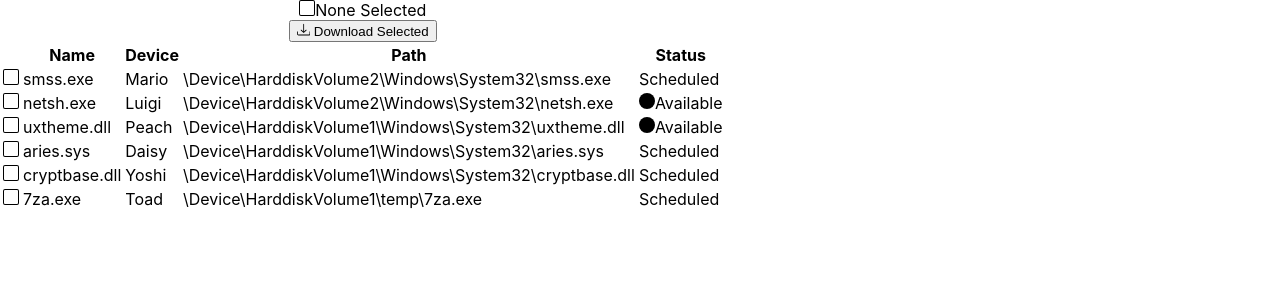
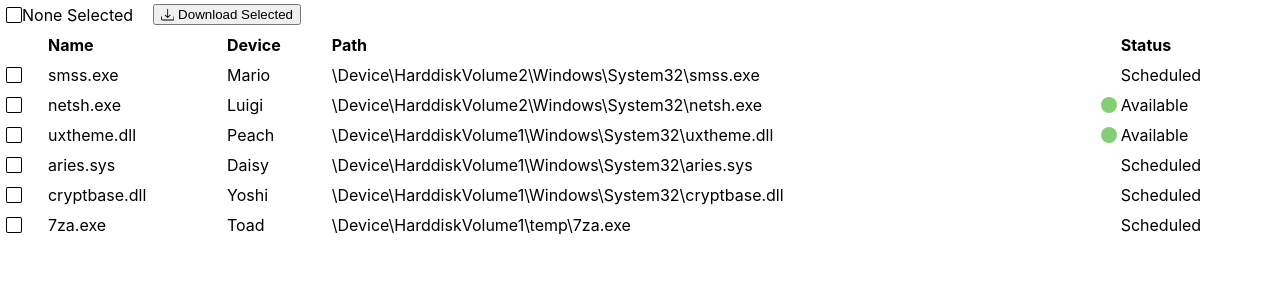
Before and after one commit to Swazimodo/file-table, a React (Create React App) app: page / in a window 1280 px wide. Shown: the top 300 px of the page. Built offline with nearby package versions, Linux system fonts and the light colour scheme; the HTML template or start-up script is replaced by a standard one.

Commit message:
feat: add desktop styles

```diff
--- /dev/null
+++ b/src/common/icon.tsx
@@ -0,0 +1,23 @@
+import styled from 'styled-components';
+
+export interface Clickable {
+  children?: React.ReactNode
+  onClick?: () => void
+}
+
+export const IconWrapper = (props: Clickable) => {
+  return <SvgWrapperDiv onClick={props.onClick}>
+    {props.children}
+  </SvgWrapperDiv>
+}
+
+const SvgWrapperDiv = styled.div`
+  display: inline-block;
+
+  svg {
+    margin-bottom: -2px;
+  }
+  svg.primary {
+    color: #4395eb;
+  }
+`
--- a/src/fileView/index.tsx
+++ b/src/fileView/index.tsx
@@ -1,5 +1,7 @@
 import { FC } from 'react';
+import styled from 'styled-components'
 import { BsDownload, BsCircleFill } from "react-icons/bs";
+import { IconWrapper } from 'common/icon';
 import { Table, ColumnConfig, ActionsConfig } from 'table';
 import { data, FileTableData } from 'fileView/api';
 
@@ -17,7 +19,12 @@ const StatusCell = (props: StatusCellProps) => {
   // but the system value will be used to determine the styling of it
   const statusLabel = StatusLabels[props.data.status] ? StatusLabels[props.data.status] : props.data.status
   const hasGreenDot = props.data.status === 'available'
-  return < td className="status" > {hasGreenDot && <BsCircleFill />}{statusLabel}</td>
+  return <td className="status" >
+    {hasGreenDot && <IconWrapper>
+      <BsCircleFill />
+    </IconWrapper>}
+    {statusLabel}
+  </td>
 }
 
 // TODO: localize column header label
@@ -38,14 +45,34 @@ const fileTableColumnConfig: ColumnConfig<FileTableData>[] = [{
 
 const fileTableActionsConfig: ActionsConfig<FileTableData>[] = [{
   // TODO: localize button label
-  buttonContent: <><BsDownload /> Download Selected</>,
+  buttonContent: <>
+    <IconWrapper>
+      <BsDownload />
+    </IconWrapper> Download Selected
+  </>,
   onClick: (data) => { console.log(`download ${data.length} items`) }
 }]
 
 export const FileView: FC = () => {
-  return <Table<FileTableData>
-    columnsConfig={fileTableColumnConfig}
-    actionsConfig={fileTableActionsConfig}
-    data={data}
-  />
+  return <TableWrapperDiv>
+    <Table<FileTableData>
+      columnsConfig={fileTableColumnConfig}
+      actionsConfig={fileTableActionsConfig}
+      data={data}
+    />
+  </TableWrapperDiv>
 }
+
+// This table wrapper will allow us to inject any custom styles for this table here
+const TableWrapperDiv = styled.div`
+  th.status,
+  td.status {
+    padding-left: 25px
+  }
+
+  td.status svg {
+    position: relative;
+    margin-left: -20px;
+    color: #85ce75;
+  }
+`
--- /dev/null
+++ b/src/table/icons.tsx
@@ -0,0 +1,20 @@
+import { BsSquare, BsDashSquareFill, BsCheckSquareFill } from "react-icons/bs";
+import { IconWrapper, Clickable } from 'common/icon';
+
+export const Box = (props: Clickable) => {
+  return <IconWrapper onClick={props.onClick}>
+    <BsSquare />
+  </IconWrapper>
+}
+
+export const PartialBox = (props: Clickable) => {
+  return <IconWrapper onClick={props.onClick}>
+    <BsDashSquareFill className='primary' />
+  </IconWrapper>
+}
+
+export const CheckedBox = (props: Clickable) => {
+  return <IconWrapper onClick={props.onClick}>
+    <BsCheckSquareFill className='primary' />
+  </IconWrapper>
+}
--- a/src/table/tableHeader.tsx
+++ b/src/table/tableHeader.tsx
@@ -1,5 +1,6 @@
 import { useCallback } from "react";
-import { BsSquare, BsDashSquareFill, BsCheckSquareFill } from "react-icons/bs";
+import styled from 'styled-components';
+import { Box, CheckedBox, PartialBox } from 'table/icons';
 import { ActionsConfig, ColumnConfig, DataRow } from 'table/config';
 
 interface ActionProps<T> extends ActionsConfig<T> {
@@ -17,7 +18,7 @@ const Action = <T,>(props: ActionProps<T>) => {
 }
 
 const ColumnHeader = <T,>(props: ColumnConfig<T>) => {
-  return <th>{props.displayName}</th>
+  return <Th className={props.dataKey.toString()}>{props.displayName}</Th>
 }
 
 interface TopSelectionControlProps<T> {
@@ -31,14 +32,17 @@ export const TopSelectionControl = <T,>(props: TopSelectionControlProps<T>) => {
   const totalNumberOfRows = props.dataRows.length
   let selectionControl
   if (selectionCount === 0) {
-    selectionControl = <BsSquare onClick={props.onSelectAll} />
+    selectionControl = <Box onClick={props.onSelectAll} />
   } else if (selectionCount !== totalNumberOfRows) {
-    selectionControl = <BsDashSquareFill onClick={props.onSelectAll} />
+    selectionControl = <PartialBox onClick={props.onSelectAll} />
   } else {
-    selectionControl = <BsCheckSquareFill onClick={props.onUnselectAll} />
+    selectionControl = <CheckedBox onClick={props.onUnselectAll} />
   }
 
-  return <div>{selectionControl}{selectionCount ? selectionCount : "None"} Selected</div>
+  return <TopSelectionControlDiv>
+    {selectionControl}
+    <div>{selectionCount ? selectionCount : "None"} Selected</div>
+  </TopSelectionControlDiv>
 }
 
 interface TableHeaderProps<T> {
@@ -53,6 +57,7 @@ interface TableHeaderProps<T> {
 export const TableHeader = <T,>(props: TableHeaderProps<T>) => {
   return <>
     <caption>
+      <TableCaptionDiv>
         <TopSelectionControl<T>
           dataRows={props.dataRows}
           onSelectAll={props.onSelectAll}
@@ -63,6 +68,7 @@ export const TableHeader = <T,>(props: TableHeaderProps<T>) => {
           dataRows={props.dataRows}
           {...x}
         />)}
+      </TableCaptionDiv>
     </caption>
     <thead>
       <tr>
@@ -72,3 +78,25 @@ export const TableHeader = <T,>(props: TableHeaderProps<T>) => {
     </thead>
   </>
 }
+
+const Th = styled.th`
+  text-align: left;
+`
+
+const TableCaptionDiv = styled.div`
+  display: flex;
+  justify-content: flex-start;
+  align-items: center;
+  margin: 0 2px;
+
+  >* {
+    margin: 4px 16px 4px 4px;
+  }
+`
+
+const TopSelectionControlDiv = styled.div`
+  display: flex;
+  justify-content: space-between;
+  align-items: center;
+  min-width: 124px;
+`
--- a/src/table/tableRow.tsx
+++ b/src/table/tableRow.tsx
@@ -1,6 +1,5 @@
 import { ReactNode, useCallback } from 'react';
-import { BsSquare, BsCheckSquareFill } from "react-icons/bs";
-
+import { Box, CheckedBox } from 'table/icons';
 import { ColumnConfig, DataRow } from 'table/config';
 
 interface CellProps<T> {
@@ -44,7 +43,7 @@ export const TableRow = <T extends {}>(props: TableRowProps<T>) => {
 
 
   return <tr>
-    <td>{props.dataRow.selected ? <BsCheckSquareFill onClick={handleUnselect} /> : <BsSquare onClick={handleSelect} />}</td>
+    <td>{props.dataRow.selected ? <CheckedBox onClick={handleUnselect} /> : <Box onClick={handleSelect} />}</td>
     {props.columnsConfig.map(x => <Cell<T>
       key={x.dataKey.toString()}
       columnsConfig={x}
--- a/src/table/tableWrapper.tsx
+++ b/src/table/tableWrapper.tsx
@@ -1,4 +1,5 @@
-import { JSX, useCallback, useEffect, useMemo, useState } from 'react';
+import { JSX, useCallback, useEffect, useState } from 'react';
+import styled from 'styled-components'
 import { ActionsConfig, ColumnConfig, DataRow } from 'table/config';
 import { TableHeader } from 'table/tableHeader';
 import { TableRow } from 'table/tableRow';
@@ -65,7 +66,7 @@ export const TableWrapper = <T extends {}>(props: TableWrapperProps<T>): JSX.Ele
     handleSelectRow, handleUnselectRow,
     handleSelectAll, handleUnselectAll } = useSelectableRows(props.data)
 
-  return <table>
+  return <Table>
     <TableHeader<T>
       actionsConfig={props.actionsConfig}
       columnsConfig={props.columnsConfig}
@@ -82,5 +83,13 @@ export const TableWrapper = <T extends {}>(props: TableWrapperProps<T>): JSX.Ele
         onUnselectRow={handleUnselectRow}
       />)}
     </tbody>
-  </table>
+  </Table>
 }
+
+const Table = styled.table`
+  width: 100%;
+
+  th, td {
+    padding: 4px;
+  }
+`
```
Lines whose indentation alone changed are shown as unchanged.
